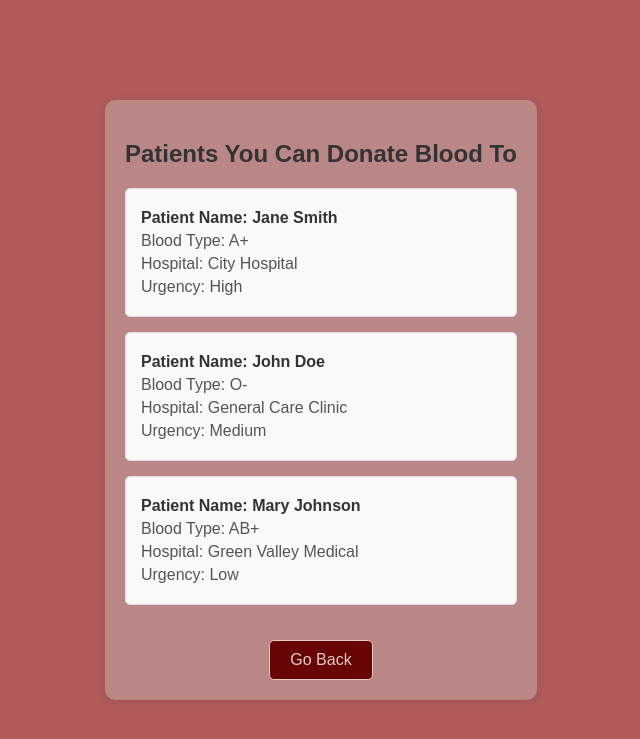
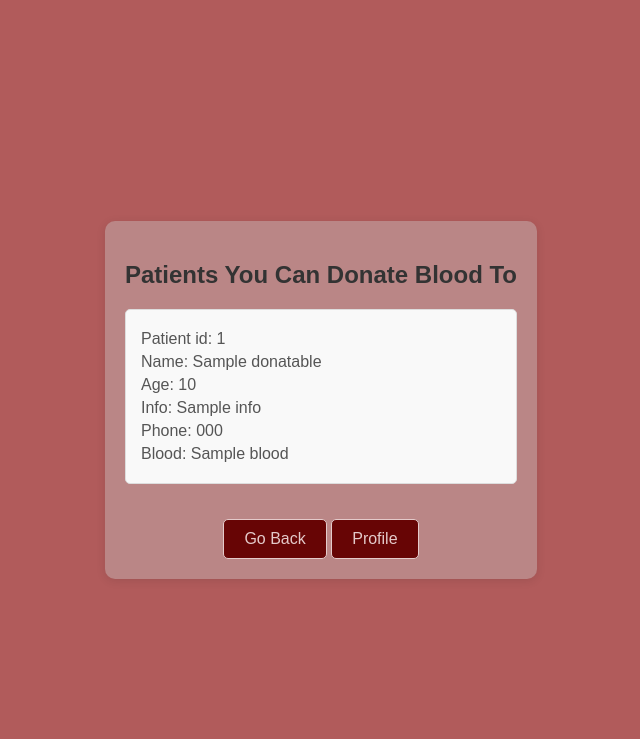
Before and after one commit to aadhityakumaran/donorcall-js, a Node server app: template Donor/views/donatables.ejs in a window 1280 px wide. Shown: the top 739 px of the page, without its empty margins (319-959 px from the left). Run offline with Node 20, Linux system fonts and the light colour scheme; the template is opened without the code that fills it: most values are stand-ins (such as "Sample title", 1, 10 or a date in 2020).

Commit message:
Profile And Donatables Page

```diff
--- a/Donor/public/styles/donatables.css
+++ b/Donor/public/styles/donatables.css
@@ -1,6 +1,6 @@
 body {
     font-family: Arial, sans-serif;
-    background-color:#b15b5b;
+    background-color: #b15b5b;
     display: flex;
     justify-content: center;
     align-items: center;
@@ -14,6 +14,8 @@ body {
     border-radius: 10px;
     box-shadow: 0 2px 10px rgba(0, 0, 0, 0.1);
     max-width: 500px;
+    max-height: 80vh; /* Restrict height to 80% of the viewport */
+    overflow-y: auto; /* Enable vertical scrolling */
     text-align: center;
 }
 
@@ -46,7 +48,7 @@ h2 {
     display: inline-block;
     padding: 10px 20px;
     border: 1px solid;
-    background-color:#670505;
+    background-color: #670505;
     color: rgb(228, 202, 202);
     text-align: center;
     text-decoration: none;
@@ -57,3 +59,19 @@ h2 {
 .back-btn:hover {
     background-color: #a7282a;
 }
+
+.btn{
+    display: inline-block;
+    padding: 10px 20px;
+    border: 1px solid;
+    background-color: #670505;
+    color: rgb(228, 202, 202);
+    text-align: center;
+    text-decoration: none;
+    border-radius: 5px;
+    margin-top: 20px;
+}
+
+.btn:hover {
+    background-color: #a7282a;
+}
--- a/Donor/routes/auth.js
+++ b/Donor/routes/auth.js
@@ -32,7 +32,7 @@ router.post('/signup', async (req, res) => {
     const donor_id = await registerUser(password, name, phone, blood_group);
     const token = jwt.sign({ donor_id }, process.env.SECRET_KEY);
     res.cookie("token", token, { httpOnly: true });
-    res.redirect('/');
+    res.redirect('/profile');
 });
 
 
--- a/Donor/views/donatables.ejs
+++ b/Donor/views/donatables.ejs
@@ -11,28 +11,19 @@
     <div class="patients-container">
         <h2>Patients You Can Donate Blood To</h2>
 
-        <div class="patient">
-            <p class="title">Patient Name: Jane Smith</p>
-            <p>Blood Type: A+</p>
-            <p>Hospital: City Hospital</p>
-            <p>Urgency: High</p>
-        </div>
+        <% donatables.forEach(patient => { %>
+            <div class="patient">
+                <p>Patient id: <%= patient.patient_id %></p>
+                <p>Name: <%= patient.name %></p>
+                <p>Age: <%=patient.age%> </p>
+                <p>Info: <%=patient.info%></p>
+                <p>Phone: <%=patient.phone%></p>
+                <p>Blood: <%=patient.blood%> </p>
+            </div>
+        <% }) %>
 
-        <div class="patient">
-            <p class="title">Patient Name: John Doe</p>
-            <p>Blood Type: O-</p>
-            <p>Hospital: General Care Clinic</p>
-            <p>Urgency: Medium</p>
-        </div>
-
-        <div class="patient">
-            <p class="title">Patient Name: Mary Johnson</p>
-            <p>Blood Type: AB+</p>
-            <p>Hospital: Green Valley Medical</p>
-            <p>Urgency: Low</p>
-        </div>
-
-        <a href="/" class="back-btn">Go Back</a>
+    <a href="/login" class="back-btn">Go Back</a>
+    <a href ="/profile" class = "btn"> Profile </a>
     </div>
 
 </body>
```
Also changed, not shown: Donor/public/styles/profile.css (+15 -0 lines), Donor/views/profile.ejs (+7 -12 lines).
